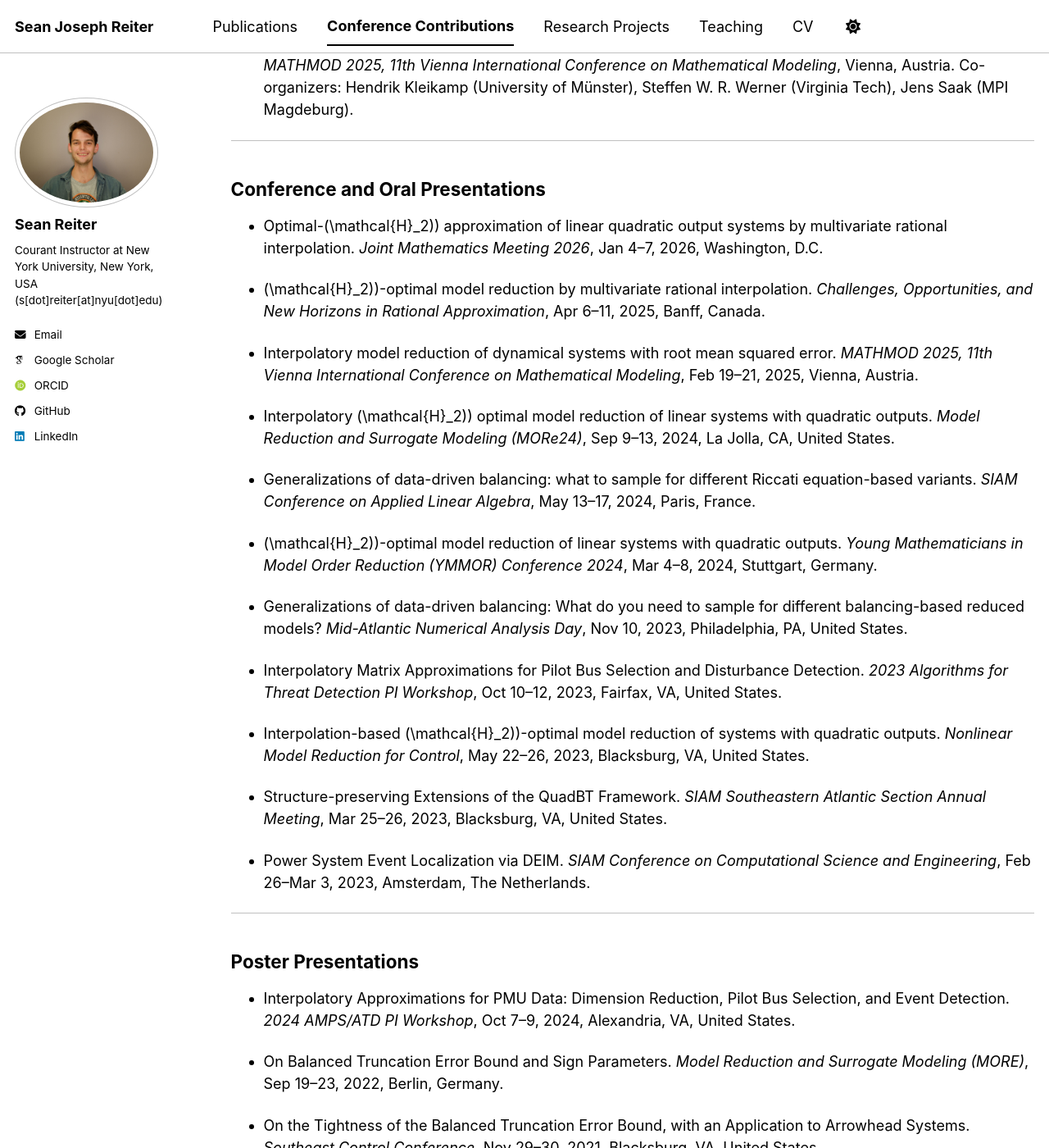
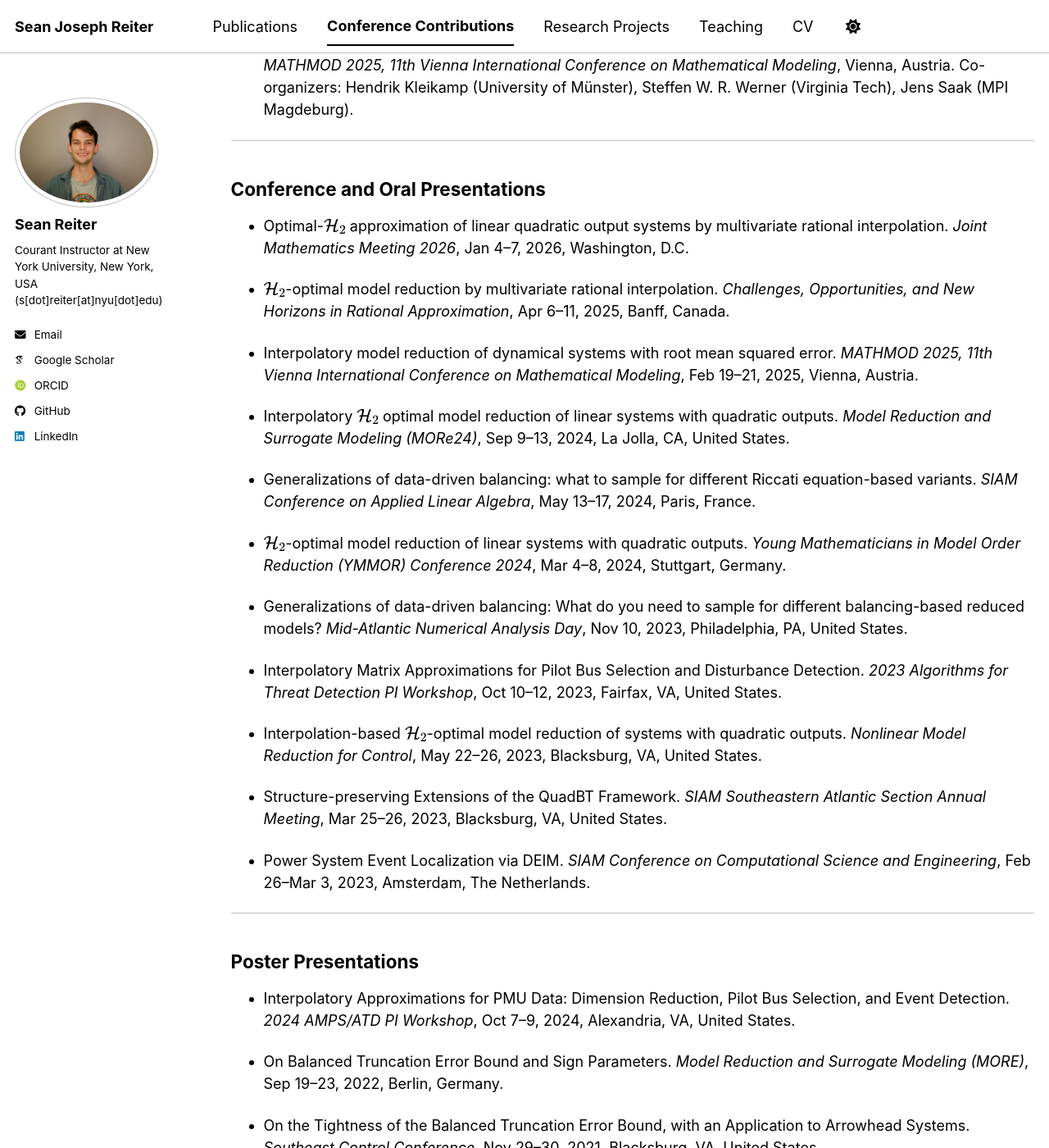
Before and after one commit to seanr7/seanr7.github.io, a Jekyll site: the page built from _pages/talks.md, in a window 1280 px wide and 1400 px high, scrolled down 571 px. Shown: the whole window at 82% size. Built offline with Jekyll 4.4.1, drawn with Linux system fonts in a browser that asks for light colours; some web fonts are replaced; a script bundle is joined from its source files by our own code; library files that are not in the unit come from our copies.

```diff
--- a/_pages/talks.md
+++ b/_pages/talks.md
@@ -43,22 +43,22 @@ author_profile: true
 
 ## <a name="oral"></a>Conference and Oral Presentations ##
 
-- Optimal-\(\mathcal{H}_2\)) approximation of linear quadratic output systems by multivariate rational interpolation.
+- Optimal-\\(\mathcal{H}_2\\) approximation of linear quadratic output systems by multivariate rational interpolation.
   *Joint Mathematics Meeting 2026*, Jan 4–7, 2026, Washington, D.C.
 
-- \(\mathcal{H}_2\))-optimal model reduction by multivariate rational interpolation.
+- \\(\mathcal{H}_2\\)-optimal model reduction by multivariate rational interpolation.
   *Challenges, Opportunities, and New Horizons in Rational Approximation*, Apr 6–11, 2025, Banff, Canada.
 
 - Interpolatory model reduction of dynamical systems with root mean squared error.
   *MATHMOD 2025, 11th Vienna International Conference on Mathematical Modeling*, Feb 19–21, 2025, Vienna, Austria.
 
-- Interpolatory \(\mathcal{H}_2\)) optimal model reduction of linear systems with quadratic outputs.
+- Interpolatory \\(\mathcal{H}_2\\) optimal model reduction of linear systems with quadratic outputs.
   *Model Reduction and Surrogate Modeling (MORe24)*, Sep 9–13, 2024, La Jolla, CA, United States.
 
 - Generalizations of data-driven balancing: what to sample for different Riccati equation-based variants.
   *SIAM Conference on Applied Linear Algebra*, May 13–17, 2024, Paris, France.
 
-- \(\mathcal{H}_2\))-optimal model reduction of linear systems with quadratic outputs.
+- \\(\mathcal{H}_2\\)-optimal model reduction of linear systems with quadratic outputs.
   *Young Mathematicians in Model Order Reduction (YMMOR) Conference 2024*, Mar 4–8, 2024, Stuttgart, Germany.
 
 - Generalizations of data-driven balancing: What do you need to sample for different balancing-based reduced models?
@@ -67,7 +67,7 @@ author_profile: true
 - Interpolatory Matrix Approximations for Pilot Bus Selection and Disturbance Detection.
   *2023 Algorithms for Threat Detection PI Workshop*, Oct 10–12, 2023, Fairfax, VA, United States.
 
-- Interpolation-based \(\mathcal{H}_2\))-optimal model reduction of systems with quadratic outputs.
+- Interpolation-based \\(\mathcal{H}_2\\)-optimal model reduction of systems with quadratic outputs.
   *Nonlinear Model Reduction for Control*, May 22–26, 2023, Blacksburg, VA, United States.
 
 - Structure-preserving Extensions of the QuadBT Framework.
```
